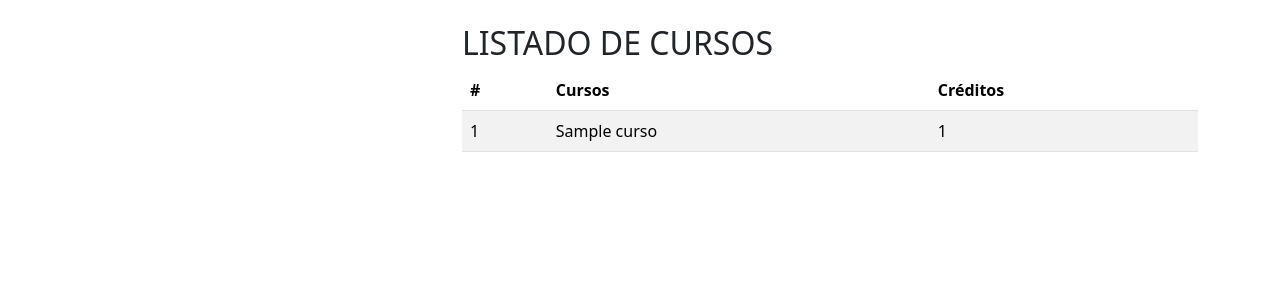
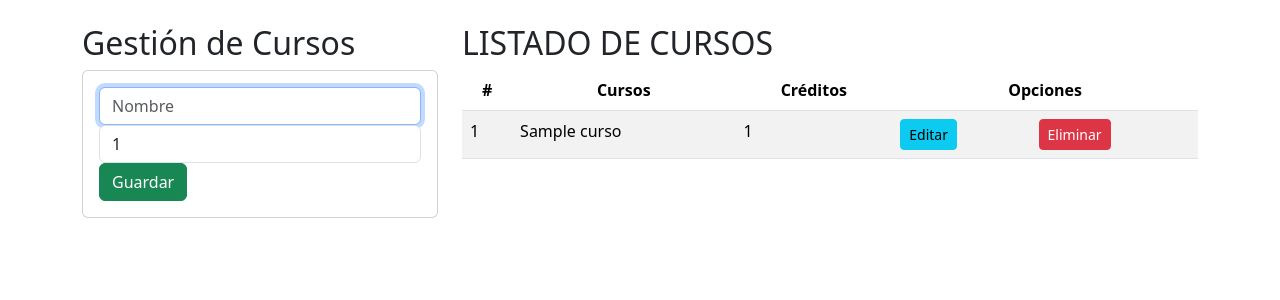
Before and after one commit to RicardoLunaRivera/django-course, a Django app: page / in a window 1280 px wide. Shown: the part 56-356 px from the top of the page. Run offline with Django 3.2, Linux system fonts and the light colour scheme; tables that the repository leaves empty hold one stand-in row (values such as "Sample post").

Commit message:
fin de curso

```diff
--- a/Universidad_PostgreSQL/Aplicaciones/Academico/admin.py
+++ b/Universidad_PostgreSQL/Aplicaciones/Academico/admin.py
@@ -1,5 +1,5 @@
 from django.contrib import admin
-from .models import Curso
+from .models import Curso, Docente
 
 # Register your models here.
 
@@ -17,3 +17,6 @@ class CursoAdmin (admin.ModelAdmin):
     # exclude = ('creditos',)  # no permite editar el campo indicado
 # admin.site.register(Curso)
 # admin.site.register(Curso, CursoAdmin)
+
+
+admin.site.register(Docente)
--- /dev/null
+++ b/Universidad_PostgreSQL/Aplicaciones/Academico/choices.py
@@ -0,0 +1,4 @@
+sexos = (
+    ('F', 'Femenino'),
+    ('M', 'Masculino'),
+)
--- a/Universidad_PostgreSQL/Aplicaciones/Academico/models.py
+++ b/Universidad_PostgreSQL/Aplicaciones/Academico/models.py
@@ -1,11 +1,36 @@
 from django.db import models
+from .choices import *
+# Create your models here.
 
-# Create your models here.
+
+class Docente(models.Model):
+    apellido_paterno = models.CharField(
+        max_length=20, verbose_name='Apellido Paterno')
+    apellido_materno = models.CharField(
+        max_length=20, verbose_name='Apellido Materno')
+    nombres = models.CharField(max_length=20, verbose_name='Nombre(s)')
+    fecha_nacimiento = models.DateField(verbose_name='Fecha de nacimiento')
+    sexo = models.CharField(max_length=1, choices=sexos)
+
+    def nombre_completo(self):
+        return "{0} {1}, {2}".format(self.apellido_paterno, self.apellido_materno, self.nombres)
+
+    def __str__(self):
+        return self.nombre_completo()
+
+    # Metadata apra crear la base de datos
+    class Meta:
+        verbose_name = 'Docente'
+        verbose_name_plural = 'Docentes'
+        db_table = 'docente'
+        ordering = ['apellido_paterno', '-apellido_materno']
 
 
 class Curso(models.Model):
     nombre = models.CharField(max_length=30)
     creditos = models.PositiveSmallIntegerField()
+    docente = models.ForeignKey(
+        Docente, null=True, blank=True, on_delete=models.CASCADE)
 
     def __str__(self):
         texto = "{0} ({1})".format(self.nombre, self.creditos)
--- /dev/null
+++ b/Universidad_PostgreSQL/Aplicaciones/Academico/static/css/gestionCursos.css
@@ -0,0 +1,4 @@
+.centrado{
+    text-align: center;
+    vertical-align: middle;
+}
--- /dev/null
+++ b/Universidad_PostgreSQL/Aplicaciones/Academico/static/js/gestionCursos.js
@@ -0,0 +1,12 @@
+const $formularioCurso = document.getElementById("formularioCurso");
+const $txtNombre = document.getElementById("txtNombre");
+
+(function () {
+  $formularioCurso.addEventListener("submit", function (e) {
+    let nombre = String($txtNombre.value).trim();
+    if (nombre.length === 0) {
+      alert("El nombre de curso no puede ir vacio");
+      e.preventDefault();
+    }
+  });
+})();
--- a/Universidad_PostgreSQL/Aplicaciones/Academico/templates/gestionCursos.html
+++ b/Universidad_PostgreSQL/Aplicaciones/Academico/templates/gestionCursos.html
@@ -1,10 +1,12 @@
 <!DOCTYPE html>
 <html lang="en">
 <head>
+    {% load static %}
     <meta charset="UTF-8">
     <meta name="viewport" content="width=device-width, initial-scale=1.0">
-    <title>Gestion de cursos</title>
+    <title>{{titulo}}</title>
     <link href="https://cdn.jsdelivr.net/npm/bootstrap@5.3.1/dist/css/bootstrap.min.css" rel="stylesheet" integrity="sha384-4bw+/aepP/YC94hEpVNVgiZdgIC5+VKNBQNGCHeKRQN+PtmoHDEXuppvnDJzQIu9" crossorigin="anonymous">
+    <link rel="stylesheet" href= "{% static 'css/gestionCursos.css' %}">
 </head>
 <body>
     <nav class="navbar bg-primary" data-bs-theme="dark">
@@ -26,7 +28,23 @@
     <div class="container py-4">
         <div class="row">
             <div class="col-md-4">
+                <h2>Gestión de Cursos</h2>
+                <div class="card">
+                    <div class="card-body">
+                        <form id="formularioCurso" action="/registrarCurso/" method="POST"> {%csrf_token %}
+                            <div class="form-group">
+                                <input id= "txtNombre" type="text" name="txtNombre" class="form-control" placeholder="Nombre" minlength="3" maxlength="30" required autofocus>
+                            </div>
 
+                            <div class="form-group">
+                                <input id= "numCreditos"  required="number" name="numCreditos" class="form-control" placeholder="Créditos" min="1" max="10" value="1" step="2">
+                            </div>
+                            <div class="form-group">
+                                <input  type="submit" class="btn btn-success btn-block text-white" value="Guardar">
+                            </div>
+                        </form>
+                    </div>
+                </div>
             </div>
             <div class="col-md-8">
                 <h2>LISTADO DE CURSOS</h2>
@@ -34,17 +52,20 @@
                     <table class="table table-striped">
                         <thead>
                             <tr>
-                                <th>#</th>
-                                <th>Cursos</th>
-                                <th>Cr&eacute;ditos</th>
+                                <th class="centrado">#</th>
+                                <th class="centrado">Cursos</th>
+                                <th class="centrado">Cr&eacute;ditos</th>
+                                <th colspan="2" class="centrado">Opciones</th>
                             </tr>
                             <tbody>
 
-                                {% for curso in cursos %}
+                                {% for curso in object_list %}
                                     <tr>
                                         <td>{{forloop.counter}}</td>
                                         <td>{{curso.nombre}}</td>
                                         <td>{{curso.creditos}}</td>
+                                        <td><a href="edicionCurso/{{curso.id}}" class="btn btn-block btn-info btn-sm">Editar</a></td>
+                                        <td><a href="eliminarCurso/{{curso.id}}" class="btn btn-block btn-danger btn-sm">Eliminar</a></td>
                                     </tr>
                                 {% endfor %}
 
@@ -58,6 +79,6 @@
 
     <script src="https://cdn.jsdelivr.net/npm/@popperjs/core@2.11.8/dist/umd/popper.min.js" integrity="sha384-I7E8VVD/ismYTF4hNIPjVp/Zjvgyol6VFvRkX/vR+Vc4jQkC+hVqc2pM8ODewa9r" crossorigin="anonymous"></script>
     <script src="https://cdn.jsdelivr.net/npm/bootstrap@5.3.1/dist/js/bootstrap.bundle.min.js" integrity="sha384-HwwvtgBNo3bZJJLYd8oVXjrBZt8cqVSpeBNS5n7C8IVInixGAoxmnlMuBnhbgrkm" crossorigin="anonymous"></script>
-
+    <script src="{% static 'js/gestionCursos.js' %}"></script>
 </body>
 </html>
--- /dev/null
+++ b/Universidad_PostgreSQL/Aplicaciones/Academico/urls.py
@@ -0,0 +1,8 @@
+from django.urls import path
+from Aplicaciones.Academico.views import CursoListView, eliminar_curso, registrar_curso
+
+urlpatterns = [
+    path('', CursoListView.as_view(), name='gestion_cursos'),
+    path('eliminarCurso/<int:id>', eliminar_curso),
+    path("registrarCurso/", registrar_curso)
+]
--- a/Universidad_PostgreSQL/Aplicaciones/Academico/views.py
+++ b/Universidad_PostgreSQL/Aplicaciones/Academico/views.py
@@ -1,7 +1,13 @@
-from django.shortcuts import render
+from typing import Any
+from django.db.models.query import QuerySet
+from django.shortcuts import render, redirect
 # from django.http import HttpResponse
 from .models import Curso
+from django.views.generic import ListView
+
 # Create your views here.
+
+# Vista basada en Funciones
 
 
 def home(request):
@@ -14,4 +20,43 @@ def home(request):
     # cursos_listado = Curso.objects.filter(creditos__lte=4)  # filtro menor o igual que
     # Filtro para mostarr cursoq ue empiezan con una letra en especifico
     # cursos_listado = Curso.objects.filter(nombre__startswith='E')# return HttpResponse("<h1>Hola Mundo </h1>")
-    return render(request, "gestionCursos.html", {"cursos": cursos_listado})
+
+    data = {
+        'titulo': 'Gestión de Cursos',
+        'cursos': cursos_listado
+    }
+
+    # return render(request, "gestionCursos.html", {"cursos": cursos_listado})
+    return render(request, "gestionCursos.html", data)
+
+
+# Vista basada en modelos / en clases
+
+class CursoListView(ListView):
+    model = Curso
+    template_name = 'gestionCursos.html'
+
+    # filtro
+    def get_queryset(self):
+        return Curso.objects.filter(creditos__gte=0)
+
+    def get_context_data(self, **kwargs: Any) -> dict[str, Any]:
+        context = super().get_context_data(**kwargs)
+        context['titulo'] = 'Gestion de Cursos'
+        return context
+
+
+def eliminar_curso(request, id):
+    curso = Curso.objects.get(id=id)
+    curso.delete()
+
+    return redirect('/')
+
+
+def registrar_curso(request):
+    nombre = request.POST['txtNombre']
+    creditos = request.POST['numCreditos']
+
+    curso = Curso.objects.create(nombre=nombre, creditos=creditos)
+
+    return redirect('/')
--- a/Universidad_PostgreSQL/Universidad/urls.py
+++ b/Universidad_PostgreSQL/Universidad/urls.py
@@ -14,10 +14,10 @@ Including another URLconf
     2. Add a URL to urlpatterns:  path('blog/', include('blog.urls'))
 """
 from django.contrib import admin
-from django.urls import path
-from Aplicaciones.Academico.views import *
+from django.urls import path, include
+# from Aplicaciones.Academico.views import *
 
 urlpatterns = [
     path('admin/', admin.site.urls),
-    path('', home),
+    path('', include('Aplicaciones.Academico.urls')),
 ]
```
Also changed, not shown: Universidad_PostgreSQL/Aplicaciones/Academico/migrations/0002_auto_20230918_1653.py (added).
